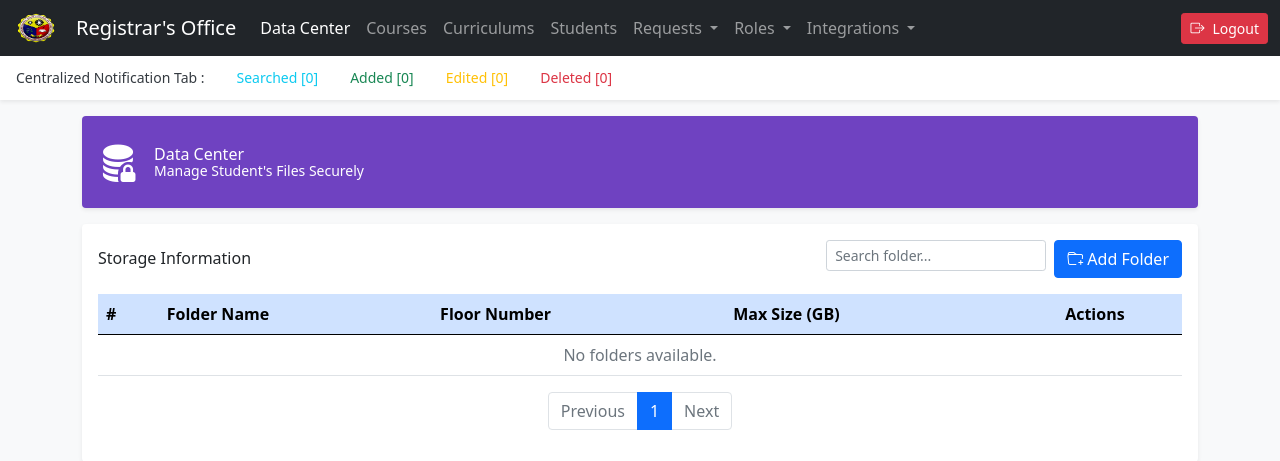
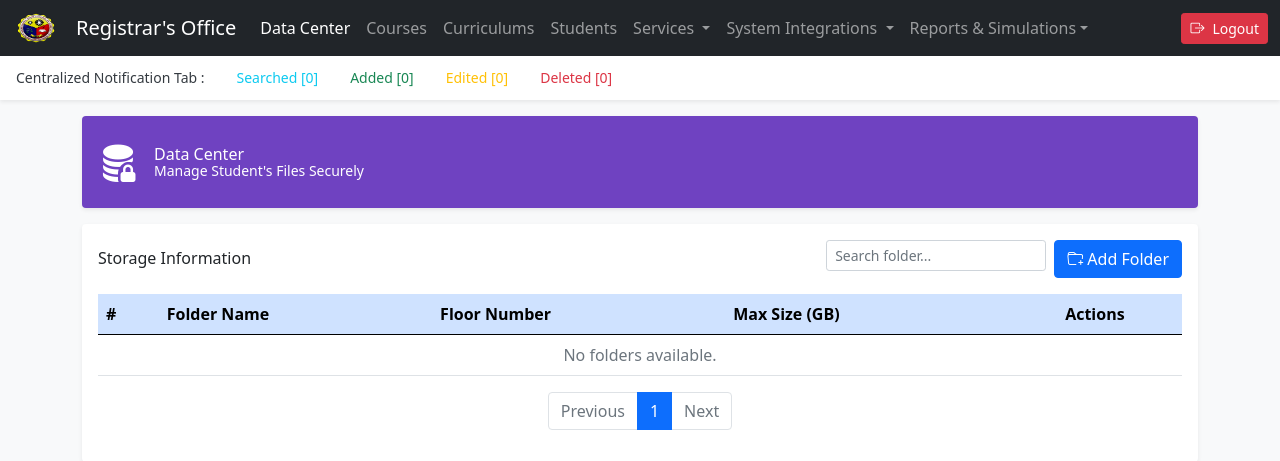
Before and after one commit to renspike1993/moist-integrated-systems, a Django app: page /registrar/ in a window 1280 px wide. Shown: the top 461 px of the page. Run offline with Django 5.2, Linux system fonts and the light colour scheme; the visitor is signed in with stand-in values (Sample User, id 1); data that the repository does not hold is empty; some libraries are stand-ins or nearby versions.

Commit message:
nav improvements

```diff
--- a/registrar/routes.py
+++ b/registrar/routes.py
@@ -5,6 +5,9 @@ from .views import student  # import the student views
 app_name = "registrar"
 
 urlpatterns = [
+
+
+
     # Folder routes
     path('', data_center.get_dashboard, name='dashboard'),
     path('data-center/add/', data_center.add_folder, name='add_folder'),
--- a/registrar/templates/base.html
+++ b/registrar/templates/base.html
@@ -67,36 +67,41 @@
 						</li>
 
 						<li class="nav-item dropdown">
-							<a class="nav-link dropdown-toggle" href="#" id="dropdown01" data-bs-toggle="dropdown" aria-expanded="false">Requests </a>
+							<a class="nav-link dropdown-toggle" href="#" id="dropdown01" data-bs-toggle="dropdown" aria-expanded="false">Services </a>
 							<ul class="dropdown-menu" aria-labelledby="dropdown01">
 								<li><a class="dropdown-item" href="#">Kiosk Services</a></li>
+								<li><a class="dropdown-item" href="#">Releasing</a></li>
+								<li><a class="dropdown-item" href="#">Enrollment</a></li>
 								<li><a class="dropdown-item" href="#">Adding / Dropping</a></li>
 								<li><a class="dropdown-item" href="#">Evaluation</a></li>
+								<li><a class="dropdown-item" href="#">S.O # Application</a></li>
 							</ul>
 						</li>
-
-
+						{% if user.is_authenticated and user.is_superuser %}
 						<li class="nav-item dropdown">
-							<a class="nav-link dropdown-toggle" href="#" id="dropdown01" data-bs-toggle="dropdown" aria-expanded="false">Roles </a>
+							<a class="nav-link dropdown-toggle" href="#" id="dropdown01" data-bs-toggle="dropdown" aria-expanded="false">System Integrations </a>
 							<ul class="dropdown-menu" aria-labelledby="dropdown01">
-								<li><a class="dropdown-item" href="#">VPAA Office</a></li>
-								<li><a class="dropdown-item" href="#">Deans / Program Heads</a></li>
-								<li><a class="dropdown-item" href="#">Instructors</a></li>
-								<li><a class="dropdown-item" href="#">Students</a></li>
+								<li><a class="dropdown-item" href="{% url 'library:dashboard' %}">Library (OPAC)</a></li>
+								<li><a class="dropdown-item" href="{% url 'accounts:login' %}">Entrance Exam</a></li>
+								<li><a class="dropdown-item" href="{% url 'accounts:login' %}">Intramurals</a></li>
+								<li><a class="dropdown-item" href="{% url 'accounts:login' %}">Student Government Election (CSG)</a></li>
+								<li><a class="dropdown-item" href="{% url 'accounts:login' %}">Attendance</a></li>
 							</ul>
 						</li>
 
 						<li class="nav-item dropdown">
-							<a class="nav-link dropdown-toggle" href="#" id="dropdown01" data-bs-toggle="dropdown" aria-expanded="false">Integrations </a>
+							<a class="nav-link dropdown-toggle" href="#" id="dropdown01" data-bs-toggle="dropdown" aria-expanded="false">Reports & Simulations</a>
 							<ul class="dropdown-menu" aria-labelledby="dropdown01">
-								<li><a class="dropdown-item" href="{% url 'library:dashboard' %}">Library</a></li>
-								<li><a class="dropdown-item" href="#">Entrance Exam</a></li>
-								<li><a class="dropdown-item" href="#">School Intramurals</a></li>
-								<li><a class="dropdown-item" href="#">Attendance</a></li>
-
+								<li><a class="dropdown-item" href="#">Promotional Reports</a></li>
+								<li><a class="dropdown-item" href="#">Student's Portal</a></li>
+								<li><a class="dropdown-item" href="#">Instructor's Portal</a></li>
+								<li><a class="dropdown-item" href="#">Deans / Program Heads</a></li>
+								<li><a class="dropdown-item" href="#">VPAA Office</a></li>
 							</ul>
 						</li>
+						{% endif %}
 					</ul>
+
 					<form method="post" action="{% url 'logout' %}">
 						{% csrf_token %}
 						<button class="btn btn-danger btn-sm d-flex align-items-center" type="submit"><i class="bi bi-box-arrow-right me-2"></i> Logout</button>
```
Also changed, not shown: accounts/views.py (+5 -2 lines).
